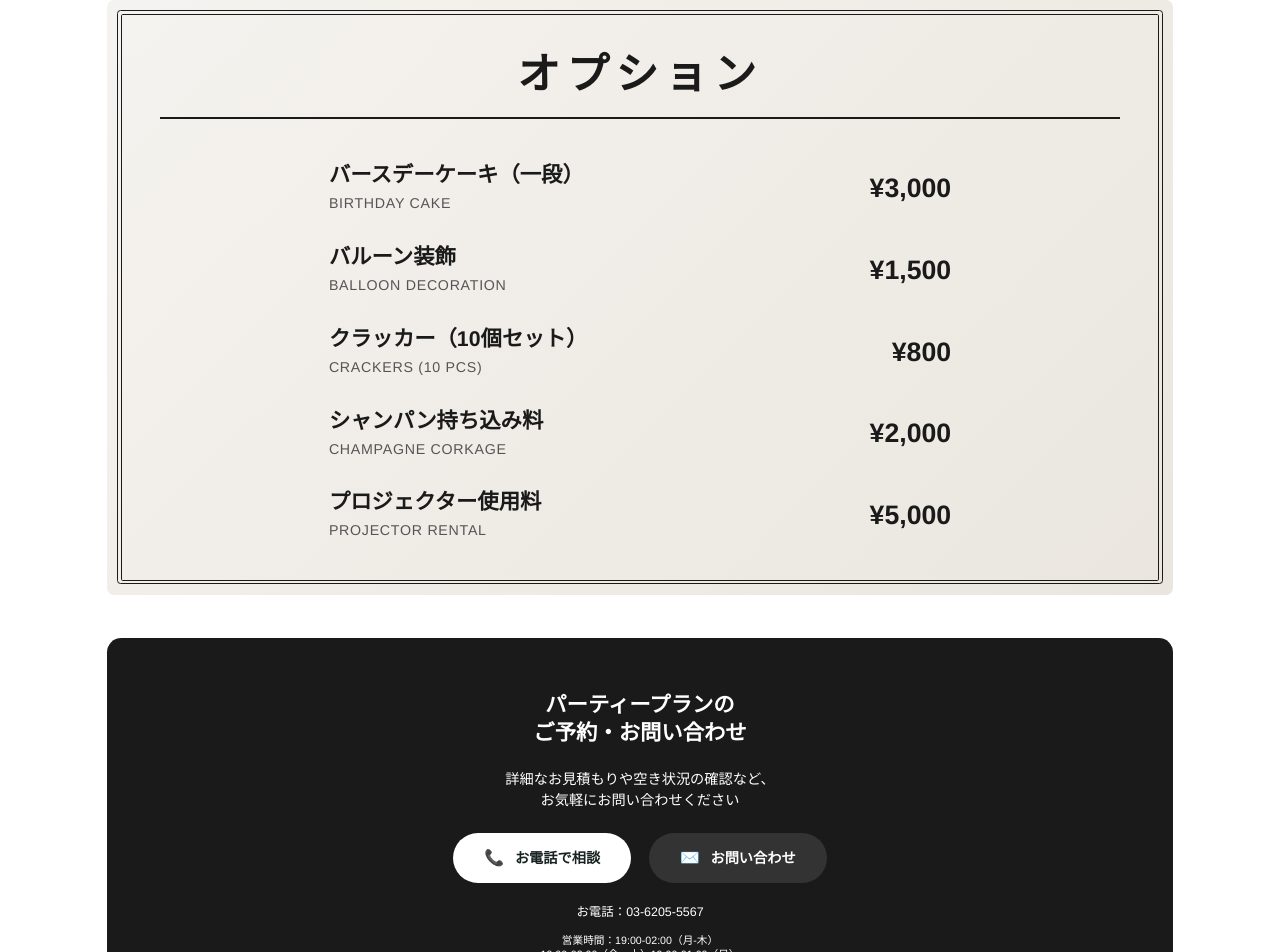
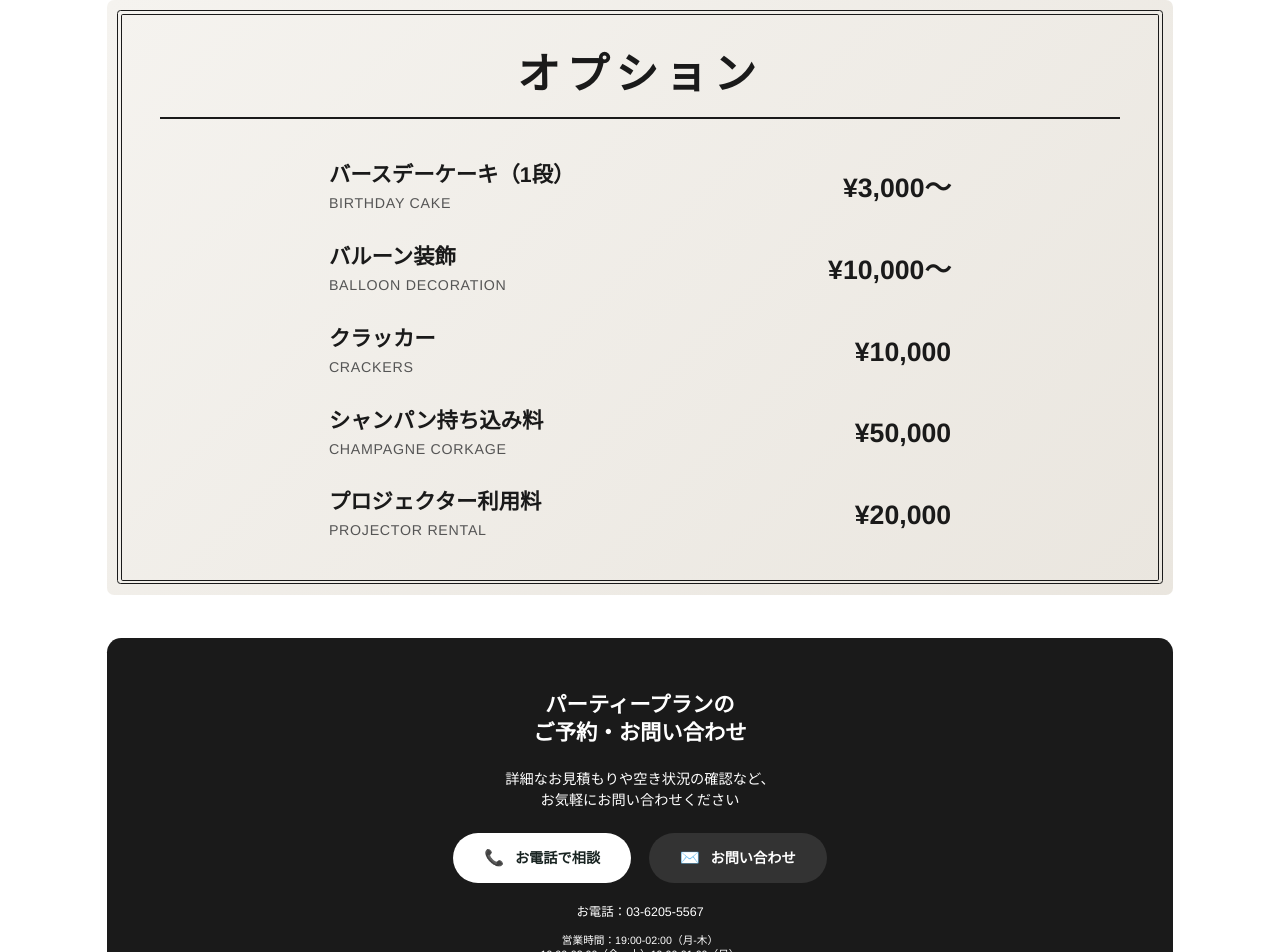
Before and after one commit to tmksh/27club, a React (Vite) app: page /u12495u12442u12540u12486u12451u12540u12501u12442u12521u12531 in a window 1280 px wide. Shown: the part 2236-3188 px from the top of the page. Built offline with nearby package versions, Linux system fonts and the light colour scheme; no server answers; a web font is replaced by a local one.

Commit message:
オプション価格を更新

```diff
--- a/src/screens/ScreenWrapper/sections/Frame7/Frame7.jsx
+++ b/src/screens/ScreenWrapper/sections/Frame7/Frame7.jsx
@@ -94,19 +94,19 @@ export const Frame7 = () => {
   const plans = language === 'en' ? plansEn : plansJa;
 
   const optionsJa = [
-    { name: "バースデーケーキ（一段）", nameEn: "BIRTHDAY CAKE", price: "¥3,000" },
-    { name: "バルーン装飾", nameEn: "BALLOON DECORATION", price: "¥1,500" },
-    { name: "クラッカー（10個セット）", nameEn: "CRACKERS (10 PCS)", price: "¥800" },
-    { name: "シャンパン持ち込み料", nameEn: "CHAMPAGNE CORKAGE", price: "¥2,000" },
-    { name: "プロジェクター使用料", nameEn: "PROJECTOR RENTAL", price: "¥5,000" },
+    { name: "バースデーケーキ（1段）", nameEn: "BIRTHDAY CAKE", price: "¥3,000〜" },
+    { name: "バルーン装飾", nameEn: "BALLOON DECORATION", price: "¥10,000〜" },
+    { name: "クラッカー", nameEn: "CRACKERS", price: "¥10,000" },
+    { name: "シャンパン持ち込み料", nameEn: "CHAMPAGNE CORKAGE", price: "¥50,000" },
+    { name: "プロジェクター利用料", nameEn: "PROJECTOR RENTAL", price: "¥20,000" },
   ];
 
   const optionsEn = [
-    { name: "Birthday Cake (single tier)", nameEn: "BIRTHDAY CAKE", price: "¥3,000" },
-    { name: "Balloon Decoration", nameEn: "BALLOON DECORATION", price: "¥1,500" },
-    { name: "Crackers (10 pcs)", nameEn: "CRACKERS (10 PCS)", price: "¥800" },
-    { name: "Champagne Corkage", nameEn: "CHAMPAGNE CORKAGE", price: "¥2,000" },
-    { name: "Projector Rental", nameEn: "PROJECTOR RENTAL", price: "¥5,000" },
+    { name: "Birthday Cake (1 tier)", nameEn: "BIRTHDAY CAKE", price: "¥3,000〜" },
+    { name: "Balloon Decoration", nameEn: "BALLOON DECORATION", price: "¥10,000〜" },
+    { name: "Crackers", nameEn: "CRACKERS", price: "¥10,000" },
+    { name: "Champagne Corkage", nameEn: "CHAMPAGNE CORKAGE", price: "¥50,000" },
+    { name: "Projector Rental", nameEn: "PROJECTOR RENTAL", price: "¥20,000" },
   ];
 
   const options = language === 'en' ? optionsEn : optionsJa;
```
